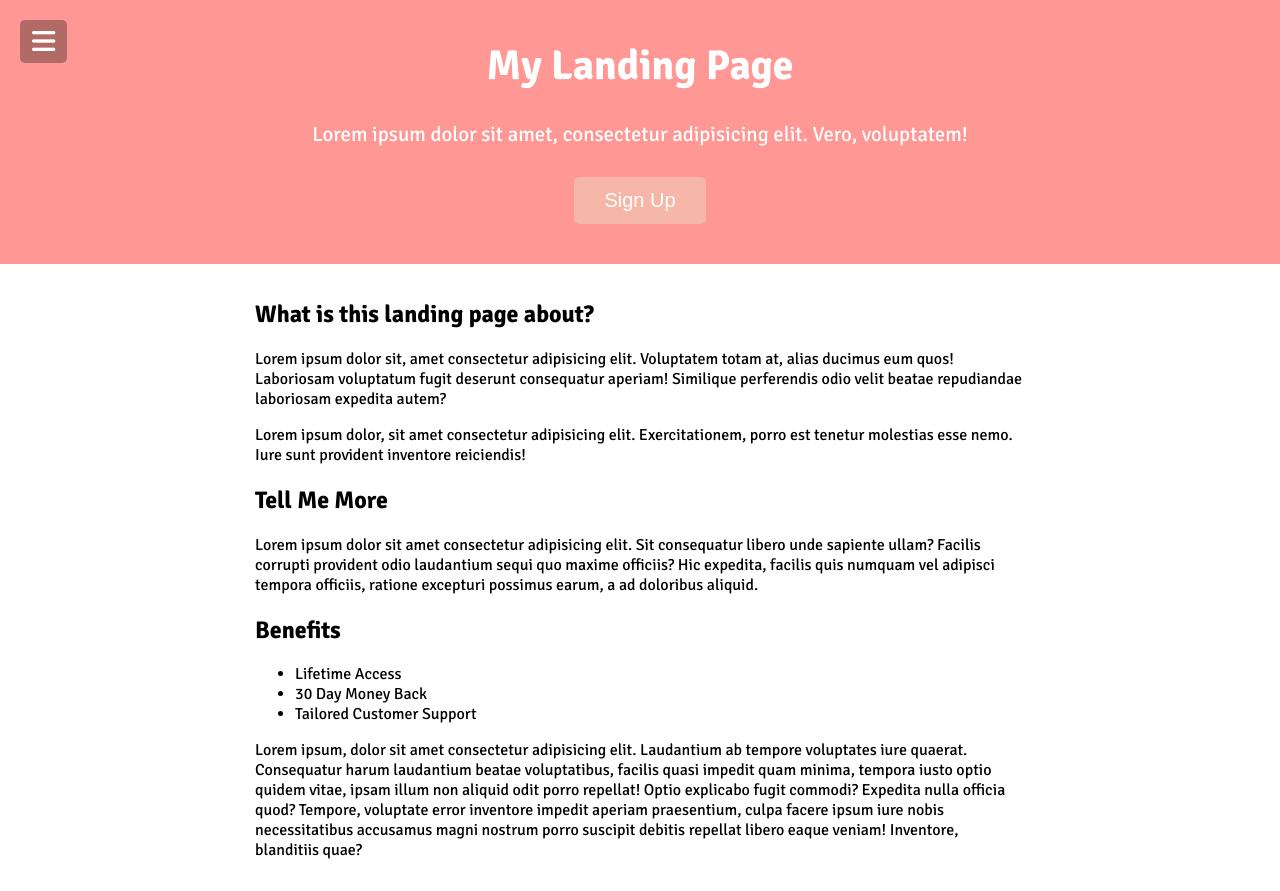
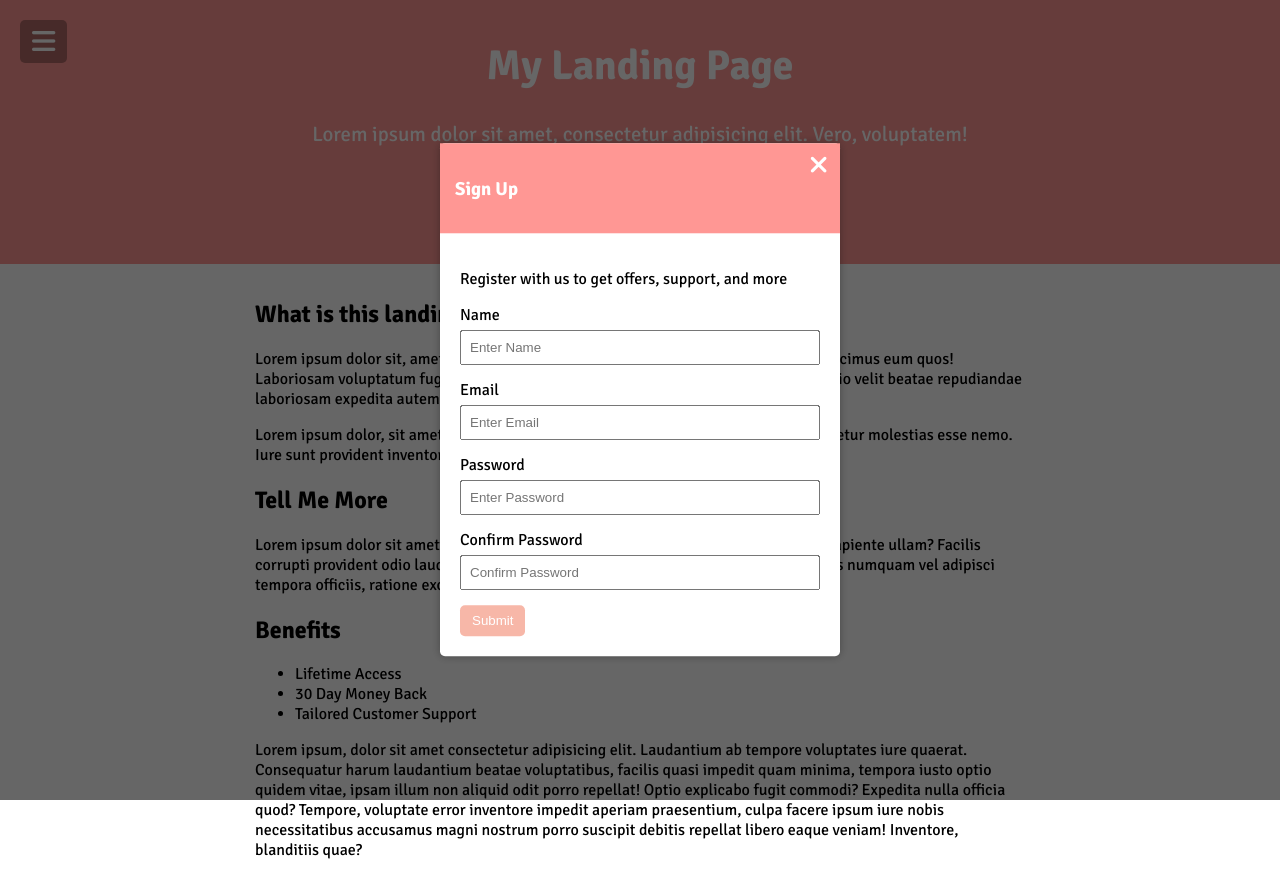
Before and after one commit to elysemar/website1, a plain HTML site: page landingpage.html in a window 1280 px wide. Both pictures are taken after a click on the button "Sign Up". Drawn offline with Linux system fonts and the light colour scheme; a web font is replaced by a local one.

Commit message:
Mon, Mar 11, 2024, 9:56 AM -07:00

```diff
--- a/css/landingpage.css
+++ b/css/landingpage.css
@@ -124,6 +124,10 @@ button, input[type='submit'] {
     display: none;
 }
 
+.modal-container.show-modal {
+    display: block;
+}
+
 .modal {
     background-color: white;
     position: absolute;
```
